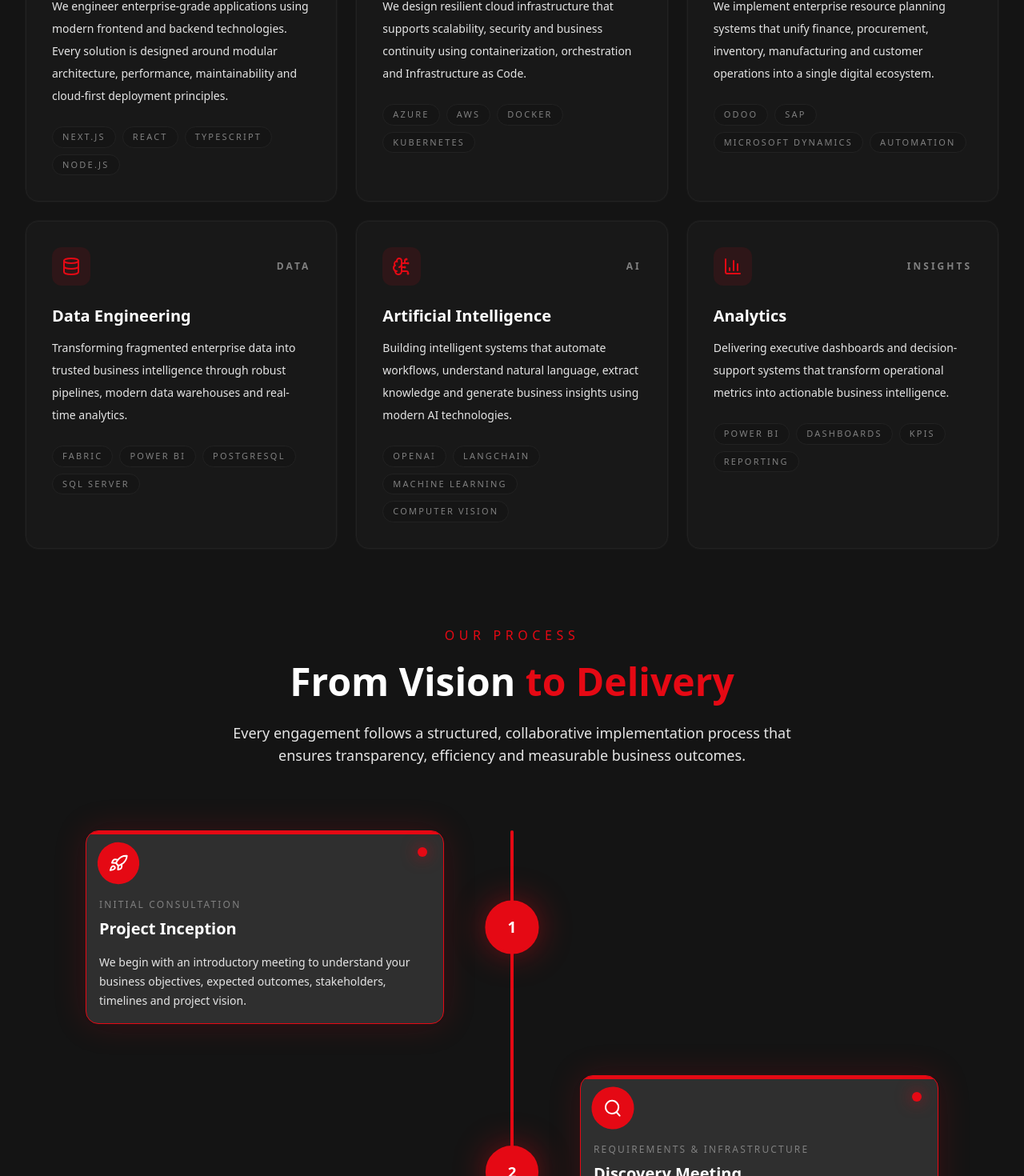
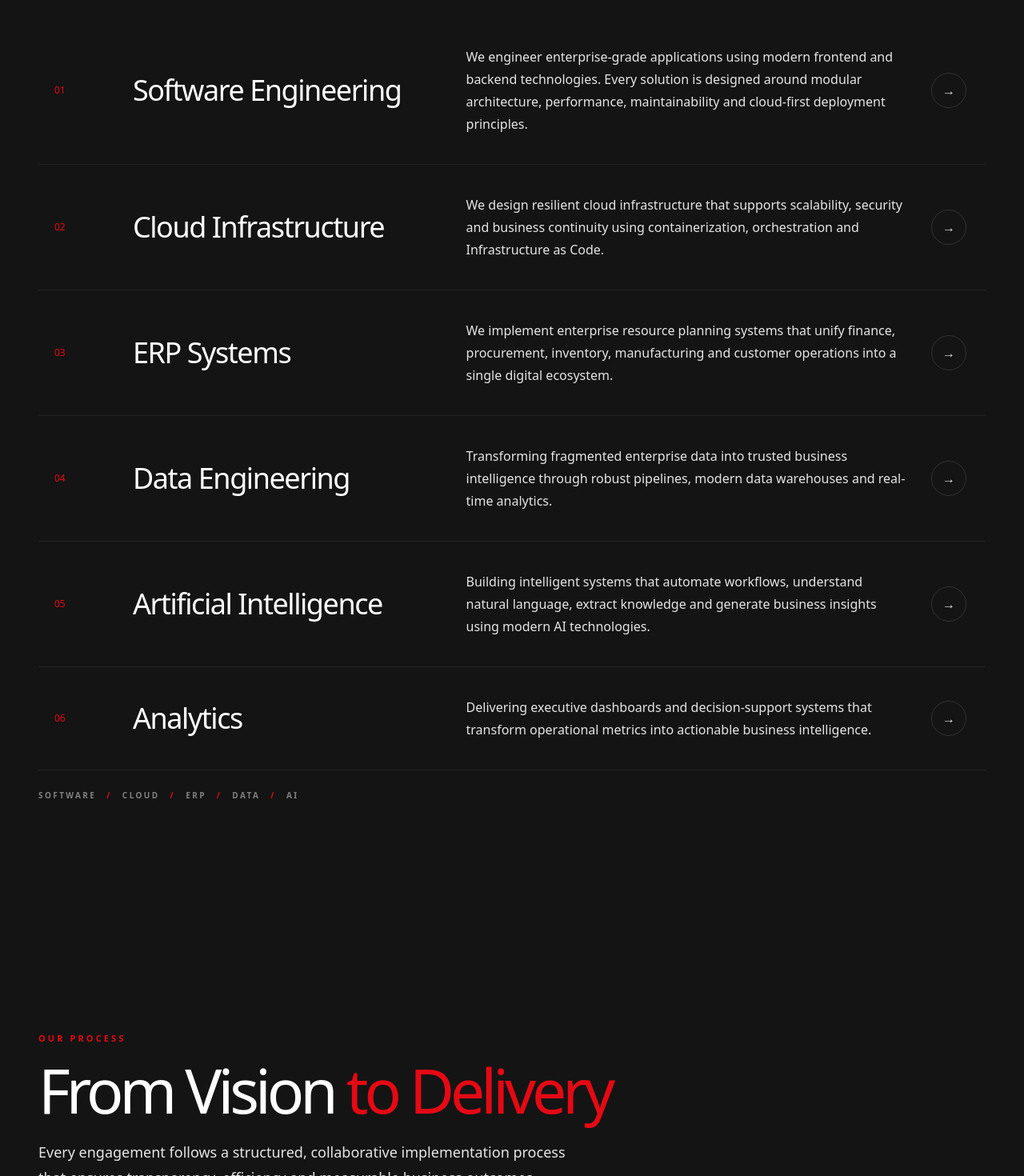
Before and after one commit to Ohmlabs-Africa/ohmlabs, a Next.js app: page / in a window 1280 px wide. Shown: the part 1312-2782 px from the top of the page at 80% size. Built offline with nearby package versions, Linux system fonts and the light colour scheme.

Commit message:
Hero modernization

```diff
--- a/app/(home)/features/features.tsx
+++ b/app/(home)/features/features.tsx
@@ -2,59 +2,59 @@ import { capabilities } from '@/components/features/data/features';
 
 export default function FeaturesPlanet() {
   return (
-    <section className="border-t border-brand-border bg-brand-bg-deep py-24">
-      <div className="mx-auto max-w-7xl px-6 lg:px-8">
-        <div className="mx-auto max-w-3xl text-center">
-          <p className="text-sm font-semibold uppercase tracking-[0.3em] text-brand-accent">
+    <section id="capabilities" className="border-t border-brand-border bg-brand-bg-deep py-24 sm:py-32 lg:py-40">
+      <div className="mx-auto max-w-[1440px] px-5 sm:px-8 lg:px-12">
+        <div className="grid gap-8 border-b border-brand-border pb-14 lg:grid-cols-[1.25fr_0.75fr] lg:items-end lg:pb-20">
+          <div>
+            <p className="text-[11px] font-semibold uppercase tracking-[0.28em] text-brand-accent">
             Our Specialty
             </p>
-          <h2 className="mt-4 text-3xl font-black tracking-tight text-brand-text-primary sm:text-4xl">
+            <h2 className="mt-6 max-w-5xl text-[clamp(2.8rem,6vw,6rem)] font-medium leading-[0.95] tracking-[-0.065em] text-brand-text-primary">
               Built to move ambitious organisations forward
             </h2>
-          <p className="mt-5 text-lg leading-8 text-brand-text-muted">
+          </div>
+          <p className="max-w-lg text-base leading-7 text-brand-text-secondary lg:justify-self-end lg:pb-2 lg:text-lg lg:leading-8">
             From custom software to enterprise data systems, we design resilient digital ecosystems that scale with your growth.
           </p>
         </div>
 
-        <div className="mt-16 grid gap-6 lg:grid-cols-2 xl:grid-cols-3">
-          {capabilities.map((capability) => {
+        <div className="mt-8">
+          {capabilities.map((capability, index) => {
             const Icon = capability.icon;
 
             return (
-              <article
+              <a
                 key={capability.id}
-                className="group rounded-2xl border border-brand-border bg-brand-bg-main p-8 shadow-[0_0_0_1px_rgba(255,255,255,0.02)] transition-all duration-300 hover:-translate-y-1 hover:border-brand-accent/40"
+                href={`/services#${capability.id}`}
+                className="group grid gap-5 border-b border-brand-border py-7 transition-colors duration-300 hover:bg-brand-bg-main/70 focus-visible:outline-2 focus-visible:outline-offset-4 focus-visible:outline-brand-accent sm:py-9 lg:grid-cols-[0.12fr_0.7fr_1fr_48px] lg:items-center lg:gap-8 lg:px-5"
               >
-                <div className="flex items-center justify-between">
-                  <span className="inline-flex h-12 w-12 items-center justify-center rounded-xl bg-brand-accent/10 text-brand-accent">
-                    <Icon className="h-6 w-6" />
+                <span className="flex items-center gap-3 text-xs font-medium tabular-nums text-brand-text-muted">
+                  <span className="text-brand-accent">{String(index + 1).padStart(2, '0')}</span>
+                  <Icon aria-hidden="true" className="h-4 w-4 lg:hidden" />
                 </span>
-                  <span className="text-xs font-semibold uppercase tracking-[0.25em] text-brand-text-muted">
-                    {capability.short}
-                  </span>
-                </div>
 
-                <h3 className="mt-6 text-xl font-semibold text-brand-text-primary">
+                <h3 className="text-2xl font-medium tracking-[-0.04em] text-brand-text-primary transition-colors duration-300 group-hover:text-brand-accent sm:text-3xl lg:text-4xl">
                   {capability.title}
                 </h3>
-                <p className="mt-3 text-sm leading-7 text-brand-text-secondary">
+
+                <p className="max-w-2xl text-sm leading-6 text-brand-text-secondary sm:text-base sm:leading-7">
                   {capability.description}
                 </p>
 
-                <div className="mt-6 flex flex-wrap gap-2">
-                  {capability.technologies.slice(0, 4).map((technology) => (
                 <span
-                      key={technology}
-                      className="rounded-full border border-brand-border bg-brand-bg-deep/80 px-3 py-1 text-[11px] font-medium uppercase tracking-[0.2em] text-brand-text-muted"
+                  aria-hidden="true"
+                  className="hidden h-11 w-11 items-center justify-center rounded-full border border-brand-border-muted text-brand-text-secondary transition-all duration-300 group-hover:border-brand-accent group-hover:bg-brand-accent group-hover:text-white group-hover:translate-x-1 lg:flex"
                 >
-                      {technology}
+                  →
                 </span>
-                  ))}
-                </div>
-              </article>
+              </a>
             );
           })}
         </div>
+
+        <p className="mt-6 text-[10px] font-semibold uppercase tracking-[0.24em] text-brand-text-muted">
+          Software <span className="px-2 text-brand-accent">/</span> Cloud <span className="px-2 text-brand-accent">/</span> ERP <span className="px-2 text-brand-accent">/</span> Data <span className="px-2 text-brand-accent">/</span> AI
+        </p>
       </div>
     </section>
   );
--- a/app/(home)/features/timeline.tsx
+++ b/app/(home)/features/timeline.tsx
@@ -6,6 +6,7 @@ import {
     useScroll,
     useTransform,
     useMotionValueEvent,
+    useReducedMotion,
 } from "framer-motion";
 
 import TimelineCard from "@/components/timeline/timelineCard";
@@ -13,6 +14,7 @@ import { timelineSteps } from "@/components/timeline/timelineData";
 
 export default function ProcessTimeline() {
     const sectionRef = useRef<HTMLDivElement>(null);
+    const shouldReduceMotion = useReducedMotion();
 
     // Track scrolling through this section
     const { scrollYProgress } = useScroll({
@@ -51,23 +53,24 @@ export default function ProcessTimeline() {
                 relative
                 overflow-hidden
                 bg-[var(--color-brand-bg-deep)]
-                py-0
+                py-24
+                sm:py-32
             "
         >
             {/* Header */}
 
             <motion.div
-                initial={{ opacity: 0, y: 40 }}
+                initial={shouldReduceMotion ? false : { opacity: 0, y: 40 }}
                 whileInView={{ opacity: 1, y: 0 }}
                 viewport={{ once: true }}
-                transition={{ duration: .8 }}
-                className="mx-auto mb-20 max-w-3xl px-6 sm:px-8 lg:px-0 text-center"
+                transition={{ duration: shouldReduceMotion ? 0 : .8 }}
+                className="mx-auto mb-16 max-w-[1440px] px-5 text-left sm:mb-20 sm:px-8 lg:px-12"
             >
-                <p className="mb-4 uppercase tracking-[0.35em] text-[var(--color-brand-accent)]">
+                <p className="mb-5 text-[11px] font-semibold uppercase tracking-[0.28em] text-[var(--color-brand-accent)]">
                     OUR PROCESS
                 </p>
 
-                <h2 className="text-3xl sm:text-4xl lg:text-5xl font-bold leading-tight text-white">
+                <h2 className="max-w-4xl text-[clamp(2.8rem,6vw,6rem)] font-medium leading-[0.95] tracking-[-0.065em] text-white">
                     From Vision
                     <span className="text-[var(--color-brand-accent)]">
                         {" "}
@@ -75,7 +78,7 @@ export default function ProcessTimeline() {
                     </span>
                 </h2>
 
-                <p className="mt-5 text-sm sm:text-base lg:text-lg leading-7 text-[var(--color-brand-text-secondary)]">
+                <p className="mt-6 max-w-2xl text-base leading-7 text-[var(--color-brand-text-secondary)] sm:text-lg sm:leading-8">
                     Every engagement follows a structured,
                     collaborative implementation process that
                     ensures transparency, efficiency and
@@ -85,18 +88,19 @@ export default function ProcessTimeline() {
 
             {/* Timeline */}
 
-            <div className="relative mx-auto max-w-7xl px-8 lg:px-16">
+            <div className="relative mx-auto max-w-[1440px] px-5 sm:px-8 lg:px-12">
 
                 {/* Grey background line */}
 
                 <div
                     className="
                         absolute
-                        left-1/2
+                        left-8
                         top-0
                         h-full
                         w-[4px]
-                        -translate-x-1/2
+                        sm:left-1/2
+                        sm:-translate-x-1/2
                         rounded-full
                         bg-neutral-800
                     "
@@ -108,10 +112,11 @@ export default function ProcessTimeline() {
                     style={{ height: lineHeight }}
                     className="
                         absolute
-                        left-1/2
+                        left-8
                         top-0
                         w-[4px]
-                        -translate-x-1/2
+                        sm:left-1/2
+                        sm:-translate-x-1/2
                         rounded-full
                         bg-[var(--color-brand-accent)]
                     "
@@ -119,7 +124,7 @@ export default function ProcessTimeline() {
 
                 {/* Timeline Steps */}
 
-                <div className="space-y-16">
+                <div className="space-y-10 sm:space-y-16">
 
                     {timelineSteps.map((step, index) => {
 
@@ -135,6 +140,10 @@ export default function ProcessTimeline() {
                                     relative
                                     grid
                                     items-center
+                                    grid-cols-[48px_1fr]
+                                    gap-x-5
+                                    sm:grid-cols-[64px_1fr]
+                                    sm:gap-x-8
                                     lg:grid-cols-[1fr_90px_1fr]
                                 "
                             >
@@ -143,7 +152,7 @@ export default function ProcessTimeline() {
                                 <div
                                     className={`
                                         flex
-                                        ${left ? "justify-end pr-10" : ""}
+                                        ${left ? "col-start-2 row-start-1 lg:col-start-1 lg:row-start-auto lg:justify-end lg:pr-10" : "hidden lg:flex"}
                                     `}
                                 >
                                     {left && (
@@ -157,7 +166,7 @@ export default function ProcessTimeline() {
 
                                 {/* CENTER */}
 
-                                <div className="relative flex justify-center">
+                                <div className="relative col-start-1 row-start-1 flex justify-start sm:justify-center lg:col-start-2 lg:row-start-auto">
 
                                     {/* Animated Node */}
 
@@ -165,7 +174,9 @@ export default function ProcessTimeline() {
 
                                         animate={
                                             active
-                                                ? {
+                                                ? shouldReduceMotion
+                                                  ? { scale: 1 }
+                                                  : {
                                                       scale: [
                                                           1,
                                                           1.15,
@@ -179,16 +190,20 @@ export default function ProcessTimeline() {
 
                                         transition={{
                                             repeat: active
-                                                ? Infinity
+                                                ? shouldReduceMotion
+                                                  ? 0
+                                                  : Infinity
                                                 : 0,
-                                            duration: 1.8,
+                                            duration: shouldReduceMotion ? 0 : 1.8,
                                         }}
 
                                         className={`
                                             z-10
                                             flex
-                                            h-16
-                                            w-16
+                                            h-12
+                                            w-12
+                                            sm:h-16
+                                            sm:w-16
                                             items-center
                                             justify-center
                                             rounded-full
@@ -215,7 +230,7 @@ export default function ProcessTimeline() {
                                 <div
                                     className={`
                                         flex
-                                        ${!left ? "justify-start pl-10" : ""}
+                                        ${!left ? "col-start-2 row-start-1 lg:col-start-3 lg:row-start-auto lg:justify-start lg:pl-10" : "hidden lg:flex"}
                                     `}
                                 >
                                     {!left && (
--- a/app/(home)/page.tsx
+++ b/app/(home)/page.tsx
@@ -1,6 +1,6 @@
 import type { Metadata } from 'next';
 import { HeroSection } from '@/app/(home)/hero/hero';
-import { GalleryGrid } from '@/components/layout/gallery';
+import { Partners } from '@/components/layout/partners';
 import FeaturesPlanet from '@/app/(home)/features/features';
 import ProcessTimeline from '@/app/(home)/features/timeline';
 
@@ -19,7 +19,7 @@ export default function LandingPage() {
       <HeroSection />
       <FeaturesPlanet />
       <ProcessTimeline />
-      <GalleryGrid />
+      {/* <Partners  /> */}
     </div>
   );
 }
--- a/app/(home)/services/page.tsx
+++ b/app/(home)/services/page.tsx
@@ -50,6 +50,7 @@ export default function ServicesPage() {
             return (
               <article
                 key={capability.id}
+                id={capability.id}
                 className="rounded-2xl border border-brand-border bg-brand-bg-main p-8 shadow-[0_0_0_1px_rgba(255,255,255,0.02)]"
               >
                 <div className="flex items-center justify-between">
--- a/components/layout/gallery.tsx
+++ /dev/null
@@ -1,65 +0,0 @@
-import Image from 'next/image';
-
-interface GalleryItem {
-  src: string;
-  alt: string;
-  category: string;
-  title: string;
-  gridClass: string;
-  priority?: boolean;
-}
-
-const galleryItems: GalleryItem[] = [
-  { src: '/erp.jpg', alt: 'Enterprise Resource Planning systems integration', category: 'Enterprise solutions', title: 'Automated Operations & ERP Platforms', gridClass: 'md:col-span-2 md:row-span-2 min-h-[320px]', priority: true },
-  { src: '/cloud.png', alt: 'Cloud architecture systems data mapping', category: 'Data Infrastructure', title: 'Cloud Data Management Pipelines', gridClass: 'md:col-span-2 md:row-span-1 min-h-[200px]', priority: true },
-  { src: '/clouddesign.png', alt: 'Custom analytics interface dashboard blueprint', category: 'Engineering', title: 'Tailored Software Solutions', gridClass: 'md:col-span-1 md:row-span-2 min-h-[240px]' },
-  { src: '/growth.jpg', alt: 'Business metrics analysis chart layout', category: 'Analytics', title: 'Data-Driven Growth Strategies', gridClass: 'md:col-span-1 md:row-span-1 min-h-[200px]' },
-  { src: '/dashboard.jpg', alt: 'Automation tools and system script tasks', category: 'Automation', title: 'AI Workflows & Process Optimization', gridClass: 'md:col-span-2 md:row-span-1 min-h-[200px]' }
-];
-
-export function GalleryGrid() {
-  return (
-    <section className="mx-auto max-w-7xl px-6 lg:px-8 py-24 border-t border-brand-border bg-brand-bg-deep">
-      <div className="mx-auto max-w-2xl text-center mb-16">
-        <h2 className="text-3xl font-black tracking-tight text-brand-text-primary sm:text-4xl">
-          Operational Environments
-        </h2>
-        <p className="mt-4 text-base text-brand-text-muted">
-          A visual overview of our integrated infrastructure, custom business logic interfaces, and data architectures.
-        </p>
-      </div>
-
-      <div className="grid grid-cols-1 sm:grid-cols-2 md:grid-cols-4 gap-4 auto-rows-auto">
-        {galleryItems.map((item, idx) => (
-          <div
-            key={idx}
-            className={`relative rounded overflow-hidden group bg-brand-bg-main border border-brand-border shadow-2xl ${item.gridClass}`}
-          >
-            <div className="absolute inset-0 w-full h-full">
-              <Image
-                src={item.src}
-                alt={item.alt}
-                fill
-                sizes="(max-width: 640px) 100vw, (max-width: 768px) 50vw, (max-width: 1200px) 33vw, 25vw"
-                className="object-cover object-center transition-transform duration-700 ease-out group-hover:scale-105"
-                priority={item.priority}
-                loading={item.priority ? undefined : 'lazy'}
-              />
-              {/* Cinematic Vignette Overlay */}
-              <div className="absolute inset-0 bg-gradient-to-t from-brand-bg-deep via-brand-bg-deep/40 to-transparent transition-opacity duration-300 opacity-90 group-hover:opacity-95" />
-            </div>
-
-            <div className="absolute inset-0 p-6 flex flex-col justify-end z-10 translate-y-1 group-hover:translate-y-0 transition-transform duration-300">
-              <span className="inline-flex max-w-max rounded bg-brand-accent px-2 py-0.5 text-[10px] font-black text-brand-text-primary uppercase tracking-widest">
-                {item.category}
-              </span>
-              <h3 className="text-base font-bold text-brand-text-primary mt-2 leading-snug group-hover:text-brand-accent-glow transition-colors duration-200">
-                {item.title}
-              </h3>
-            </div>
-          </div>
-        ))}
-      </div>
-    </section>
-  );
-}
--- /dev/null
+++ b/components/layout/partners.tsx
@@ -0,0 +1,81 @@
+import Image from "next/image";
+
+export interface Partner {
+  id: number;
+  name: string;
+  image: string;
+  alt: string;
+}
+
+export const partners: Partner[] = [
+  {
+    id: 1,
+    name: "ERP",
+    image: "/erp.jpg",
+    alt: "Enterprise Resource Planning",
+  },
+  {
+    id: 2,
+    name: "Cloud",
+    image: "/cloud.png",
+    alt: "Cloud infrastructure",
+  },
+  {
+    id: 3,
+    name: "Design",
+    image: "/clouddesign.png",
+    alt: "Software design and engineering",
+  },
+  {
+    id: 4,
+    name: "Growth",
+    image: "/growth.jpg",
+    alt: "Business growth analytics",
+  },
+  {
+    id: 5,
+    name: "AI Automation",
+    image: "/dashboard.jpg",
+    alt: "AI automation and workflows",
+  },
+  {
+    id: 6,
+    name: "Transform",
+    image: "/erp.jpg",
+    alt: "Digital transformation",
+  },
+];
+
+export function Partners() {
+  return (
+    <section className="bg-deep py-10 md:py-12">
+      <div className="mx-auto max-w-7xl px-4 sm:px-6 lg:px-8">
+
+        {/* Partners */}
+        <div className="grid grid-cols-2 gap-4 md:grid-cols-3 lg:grid-cols-6">
+          {partners.map((partner) => (
+            <div key={partner.id} className="group text-center">
+
+              {/* Image */}
+              <div className="relative mx-auto h-20 w-full max-w-[150px] overflow-hidden rounded-xl border border-[--color-brand-border] bg-card transition-all duration-300 group-hover:-translate-y-1 group-hover:border-[--color-brand-accent]">
+                <Image
+                  src={partner.image}
+                  alt={partner.alt}
+                  fill
+                  className="object-contain p-3"
+                  sizes="(max-width: 768px) 45vw, (max-width: 1024px) 30vw, 150px"
+                />
+              </div>
+
+              {/* Title */}
+              <h3 className="mt-2 text-sm font-semibold text-[--color-brand-text-primary]">
+                {partner.name}
+              </h3>
+            </div>
+          ))}
+        </div>
+
+      </div>
+    </section>
+  );
+}
--- a/components/timeline/timelineCard.tsx
+++ b/components/timeline/timelineCard.tsx
@@ -1,6 +1,6 @@
 "use client";
 
-import { motion } from "framer-motion";
+import { motion, useReducedMotion } from "framer-motion";
 import { TimelineStep } from "./timelineData";
 
 interface TimelineCardProps {
@@ -14,11 +14,12 @@ export default function TimelineCard({
     active,
     left,
 }: TimelineCardProps) {
+    const shouldReduceMotion = useReducedMotion();
     const Icon = step.icon;
 
     return (
         <motion.div
-            initial={{
+            initial={shouldReduceMotion ? false : {
                 opacity: 0,
                 x: left ? -100 : 100,
             }}
@@ -31,10 +32,10 @@ export default function TimelineCard({
                 amount: 0.35,
             }}
             transition={{
-                duration: 0.7,
+                duration: shouldReduceMotion ? 0 : 0.7,
                 ease: "easeOut",
             }}
-            whileHover={{
+            whileHover={shouldReduceMotion ? undefined : {
                 y: -8,
                 transition: {
                     duration: 0.25,
@@ -84,16 +85,16 @@ export default function TimelineCard({
 
                 <motion.div
                     animate={
-                        active
+                        active && !shouldReduceMotion
                             ? {
                                   scale: [1, 1.12, 1],
                                   rotate: [0, 4, -4, 0],
                               }
-                            : {}
+                            : { scale: 1, rotate: 0 }
                     }
                     transition={{
-                        duration: 2,
-                        repeat: Infinity,
+                        duration: shouldReduceMotion ? 0 : 2,
+                        repeat: active && !shouldReduceMotion ? Infinity : 0,
                     }}
                     className="
                         mb-5
```
Also changed, not shown: components/layout/header.tsx (+12 -9 lines). Lines whose indentation alone changed are shown as unchanged.
